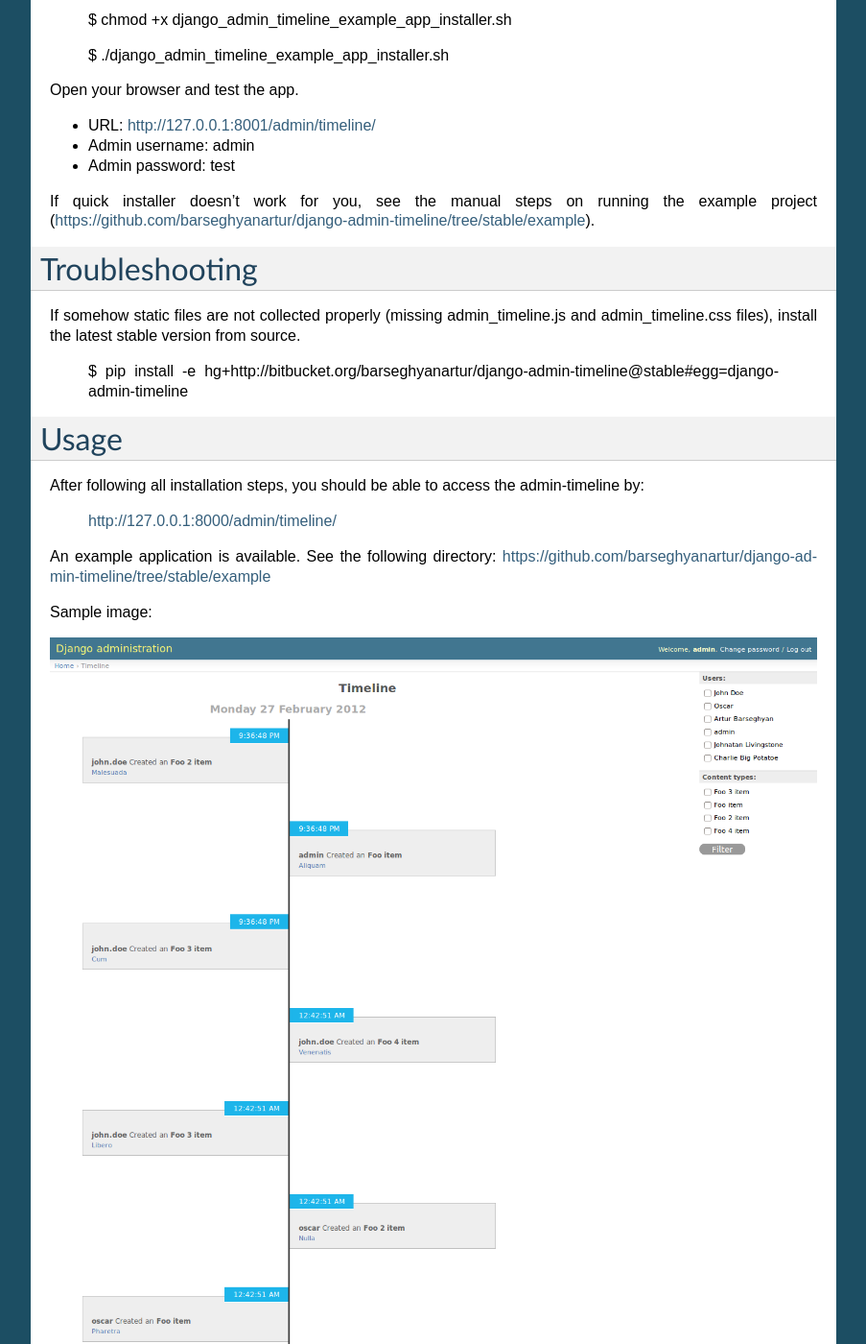
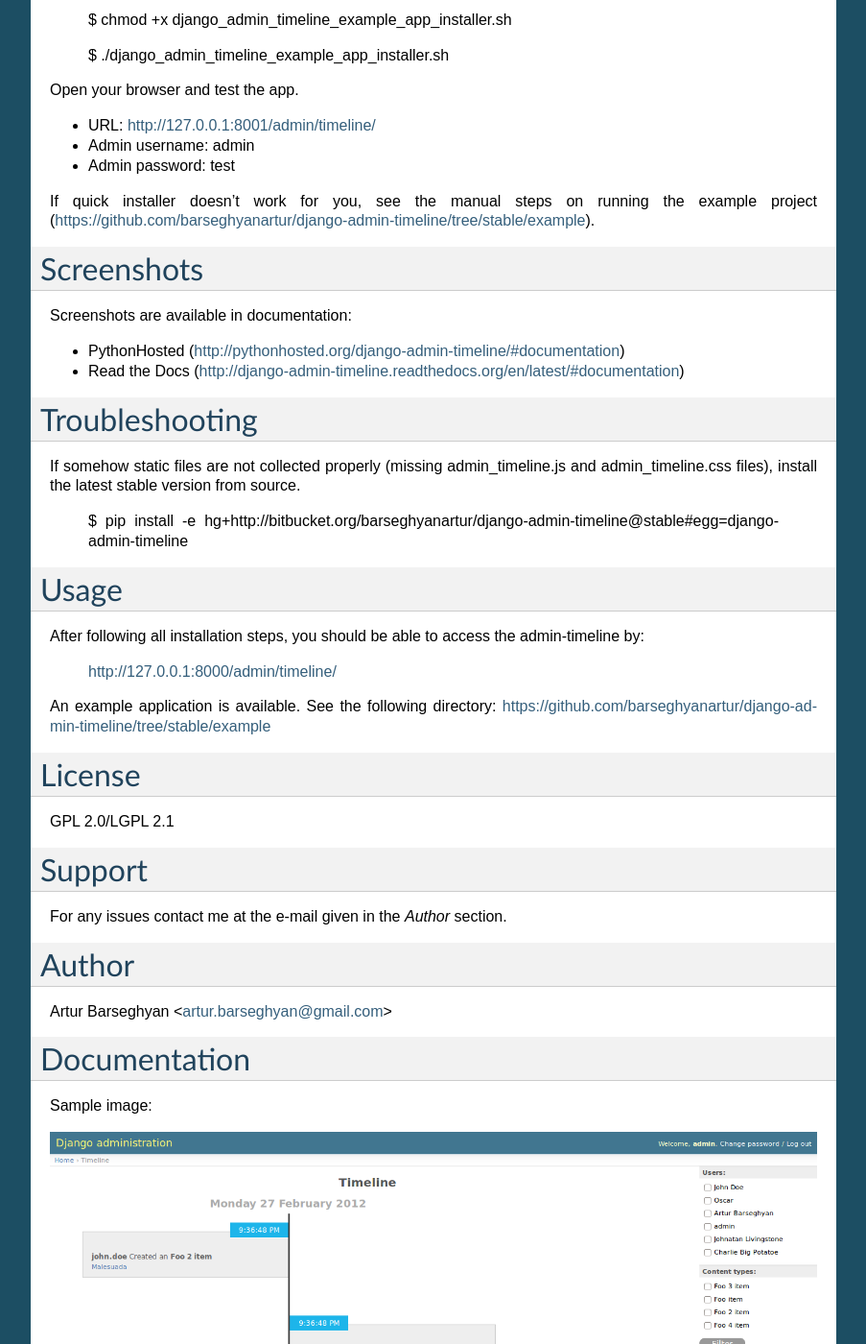
Before and after one commit to barseghyanartur/django-admin-timeline, a Sphinx documentation site: the page built from docs/index.rst, in a window 1280 px wide and 1400 px high, scrolled down 1423 px. Shown: the whole window at 96% size, without its empty margins (198-1101 px from the left). Built offline with Sphinx 7.4.7, drawn with Linux system fonts in a browser that asks for light colours; some of the changed text lies outside the part shown.

Commit message:
better docs

```diff
--- a/docs/index.rst
+++ b/docs/index.rst
@@ -76,6 +76,13 @@ Open your browser and test the app.
 If quick installer doesn't work for you, see the manual steps on running the example project
 (https://github.com/barseghyanartur/django-admin-timeline/tree/stable/example).
 
+Screenshots
+===================================
+Screenshots are available in documentation:
+
+- PythonHosted (http://pythonhosted.org/django-admin-timeline/#documentation)
+- Read the Docs (http://django-admin-timeline.readthedocs.org/en/latest/#documentation)
+
 Troubleshooting
 ===================================
 If somehow static files are not collected properly (missing admin_timeline.js and admin_timeline.css files), install
@@ -92,14 +99,25 @@ After following all installation steps, you should  be able to access the admin-
 An example application is available. See the following directory:
 https://github.com/barseghyanartur/django-admin-timeline/tree/stable/example
 
+License
+===================================
+GPL 2.0/LGPL 2.1
+
+Support
+===================================
+For any issues contact me at the e-mail given in the `Author` section.
+
+Author
+===================================
+Artur Barseghyan <artur.barseghyan@gmail.com>
+
+Documentation
+===================================
 Sample image:
 
 .. image:: _static/admin_timeline.png
     :align: center
     :width: 900px
-
-Documentation
-===================================
 
 :mod:`settings` Module
 ------------------
```
Also changed, not shown: other parts of docs/index.rst (+0 -12 lines), README.rst (+7 -0 lines).
